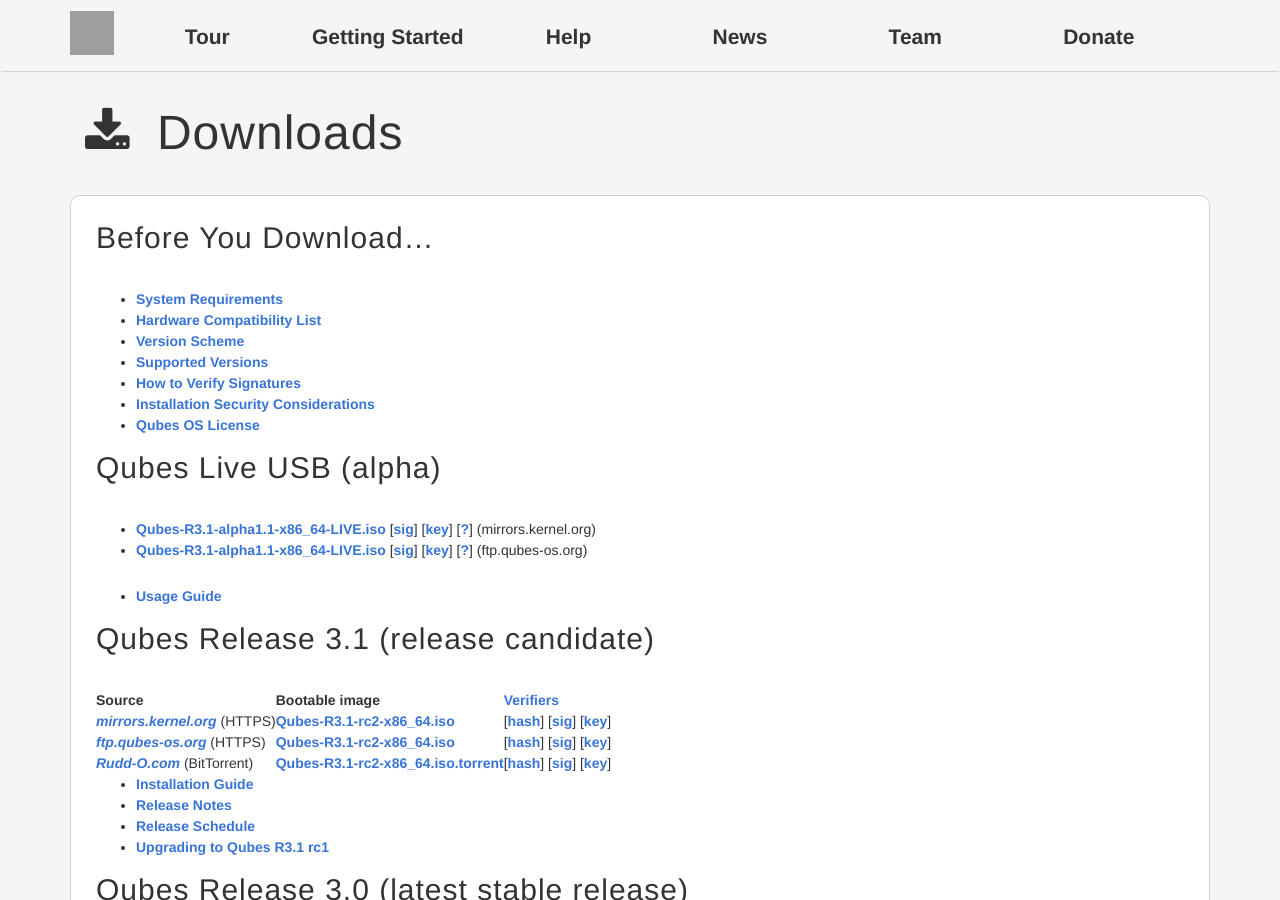
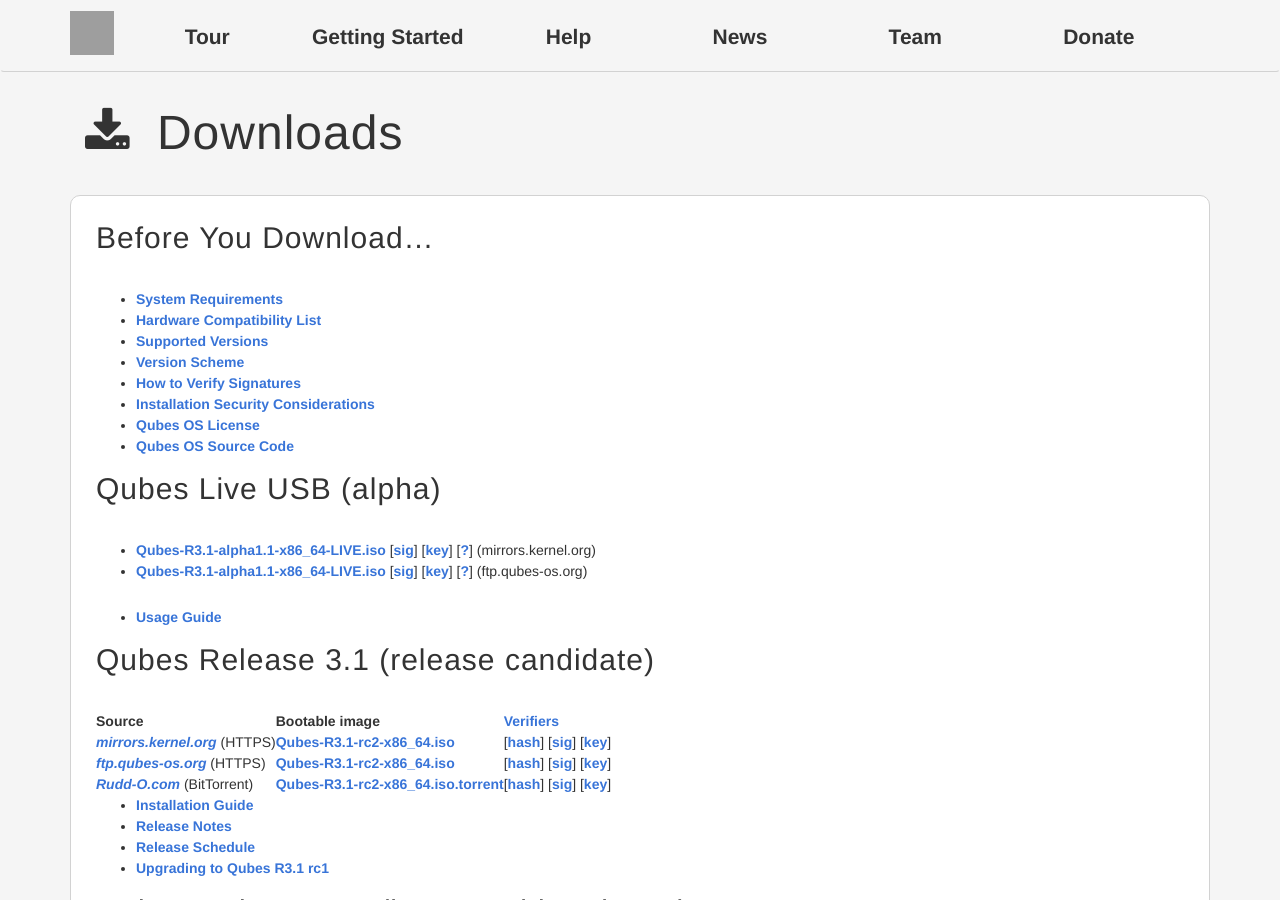
Before and after one commit to QubesOS/qubesos.github.io, a Jekyll site: the page built from pages/downloads.md, in a window 1280 px wide and 900 px high. Built offline with Jekyll 4.4.1, drawn with Linux system fonts in a browser that asks for light colours; some web fonts are replaced; grey boxes are pictures that could not be loaded.

Commit message:
Update downloads.md

```diff
--- a/pages/downloads.md
+++ b/pages/downloads.md
@@ -14,11 +14,12 @@ Before You Download...
 
 -   [System Requirements](/doc/system-requirements/)
 -   [Hardware Compatibility List](/hcl/)
+-   [Supported Versions](/doc/supported-versions/)
 -   [Version Scheme](/doc/version-scheme/)
--   [Supported Versions](/doc/supported-versions/)
 -   [How to Verify Signatures](/doc/verifying-signatures/)
 -   [Installation Security Considerations](/doc/install-security/)
 -   [Qubes OS License](/doc/license/)
+-   [Qubes OS Source Code](https://github.com/QubesOS)
 
 Qubes Live USB (alpha)
 ----------------------
```
